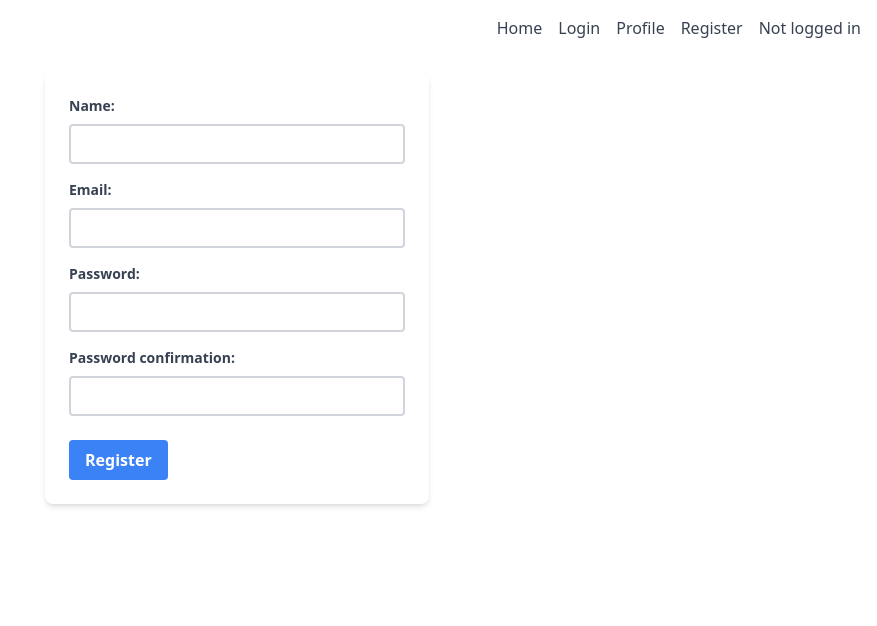
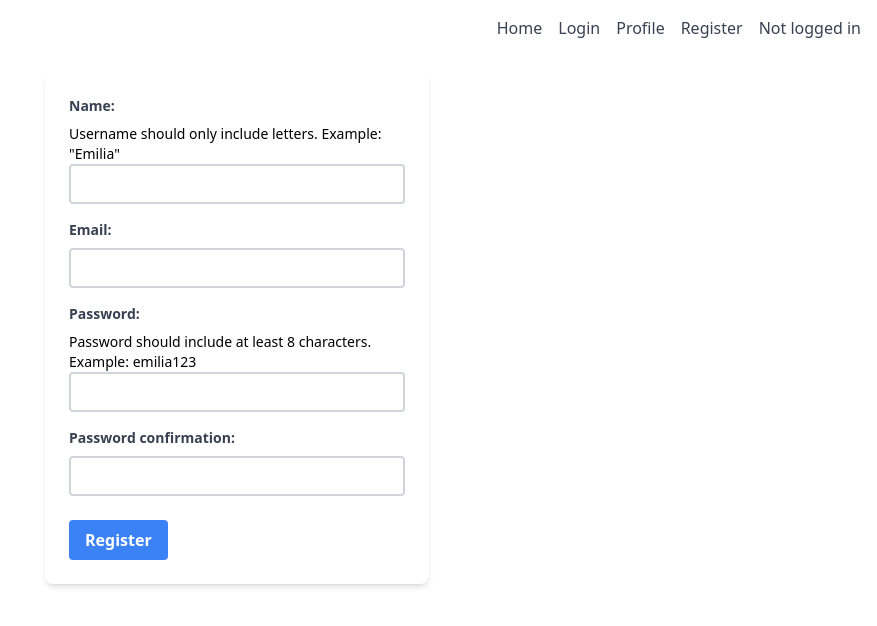
Before and after one commit to chas-academy/u06-fullstack-recipe-app-emiliaharden, an Angular app in the folder RecipeFE/: page /register in a window 1280 px wide. Shown: the top 626 px of the page, without its empty margins (403-1280 px from the left). Built offline with nearby package versions, Linux system fonts and the light colour scheme.

Commit message:
added information to be able to use registration

```diff
--- a/RecipeFE/src/app/pages/register/register.component.html
+++ b/RecipeFE/src/app/pages/register/register.component.html
@@ -11,6 +11,7 @@
       <label for="name" class="block text-gray-700 text-sm font-bold mb-2"
         >Name:</label
       >
+      <p class="text-sm">Username should only include letters. Example: "Emilia"</p>
       <input
         type="text"
         id="name"
@@ -33,6 +34,7 @@
       <label for="password" class="block text-gray-700 text-sm font-bold mb-2"
         >Password:</label
       >
+      <p class="text-sm">Password should include at least 8 characters. Example: emilia123</p>
       <input
         type="password"
         id="password"
```
